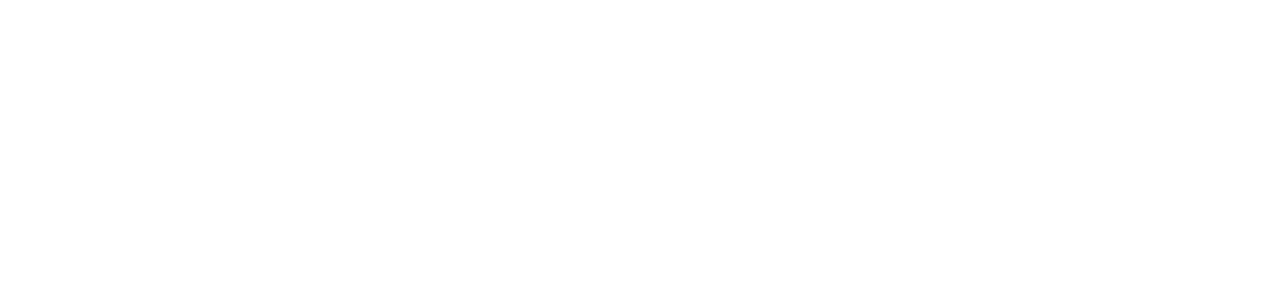
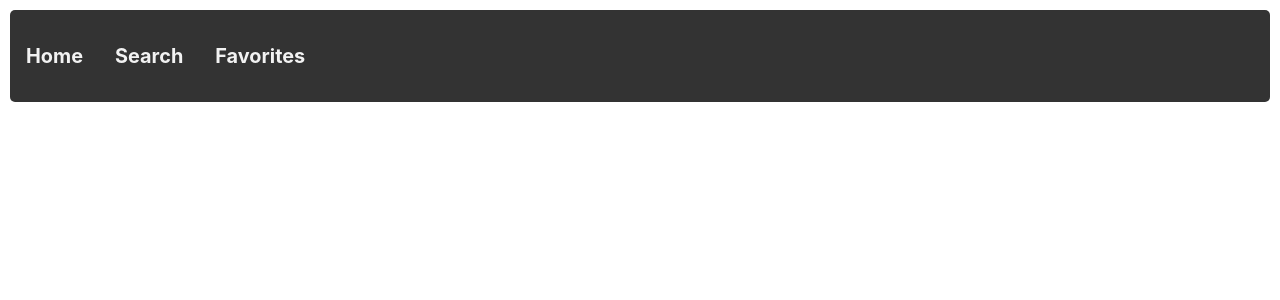
Before and after one commit to BasemBw/CRM_Project, a React (Create React App) app: page / in a window 1280 px wide. Shown: the top 300 px of the page. Built offline with nearby package versions, Linux system fonts and the light colour scheme.

Commit message:
added navbar

```diff
--- a/package.json
+++ b/package.json
@@ -6,6 +6,7 @@
     "@testing-library/jest-dom": "^5.16.4",
     "@testing-library/react": "^13.3.0",
     "@testing-library/user-event": "^13.5.0",
+    "mobx": "^6.6.0",
     "mobx-react": "^7.5.0",
     "react": "^18.2.0",
     "react-dom": "^18.2.0",
--- a/src/App.css
+++ b/src/App.css
@@ -1,38 +1,27 @@
 .App {
   text-align: center;
 }
-
-.App-logo {
-  height: 40vmin;
-  pointer-events: none;
+.topnav {
+  background-color: #333;
+  overflow: hidden;
+  margin: 10px;
+  border-radius: 5px;
+}
+.topnav a {
+  float: left;
+  color: #f2f2f2;
+  text-align: center;
+  padding: 14px 16px;
+  text-decoration: none;
+  font-size: 17px;
 }
 
-@media (prefers-reduced-motion: no-preference) {
-  .App-logo {
-    animation: App-logo-spin infinite 20s linear;
-  }
+.topnav a:hover {
+  background-color: #ddd;
+  color: black;
 }
 
-.App-header {
-  background-color: #282c34;
-  min-height: 100vh;
-  display: flex;
-  flex-direction: column;
-  align-items: center;
-  justify-content: center;
-  font-size: calc(10px + 2vmin);
+.topnav a.active {
+  background-color: #04AA6D;
   color: white;
 }
-
-.App-link {
-  color: #61dafb;
-}
-
-@keyframes App-logo-spin {
-  from {
-    transform: rotate(0deg);
-  }
-  to {
-    transform: rotate(360deg);
-  }
-}
--- a/src/App.js
+++ b/src/App.js
@@ -1,10 +1,17 @@
+import { BrowserRouter as Router, Routes } from 'react-router-dom'
 import './App.css';
+import Navbar from './Components/Navbar';
 
 function App() {
   return (
-    <div className="App">
+    <Router>
+      <div className="App">
+        <Navbar />
+        <Routes>
 
-    </div>
+        </Routes>
+      </div>
+    </Router>
   );
 }
 
--- a/src/Components/Navbar.jsx
+++ b/src/Components/Navbar.jsx
@@ -1,8 +1,13 @@
 import React from 'react'
+import { Link } from 'react-router-dom'
 
 function Navbar() {
   return (
-    <div>Navbar</div>
+        <div className='topnav'>
+               <Link  to="/"><h3>Home</h3></Link>
+               <Link  to="/Search"><h3>Search</h3></Link>
+               <Link  to="/Favorites"><h3>Favorites</h3></Link>
+        </div>
   )
 }
 
```
Also changed, not shown: 1 other file (tests, documents, lock files or other folders).
